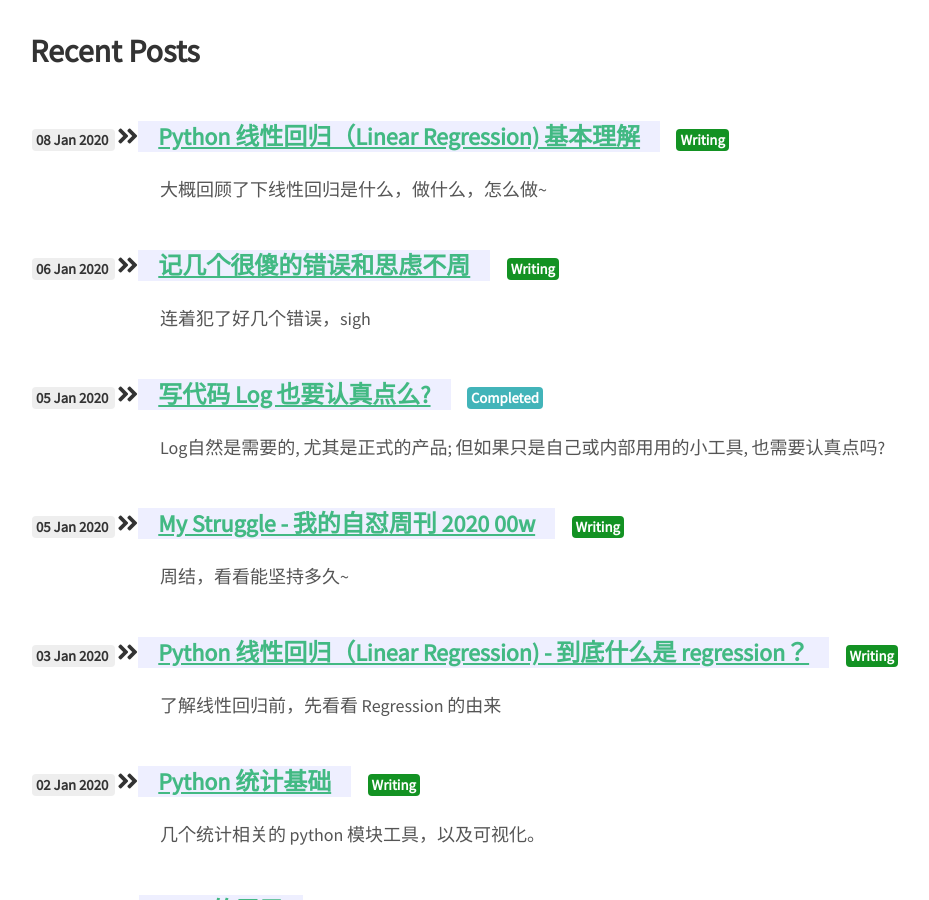
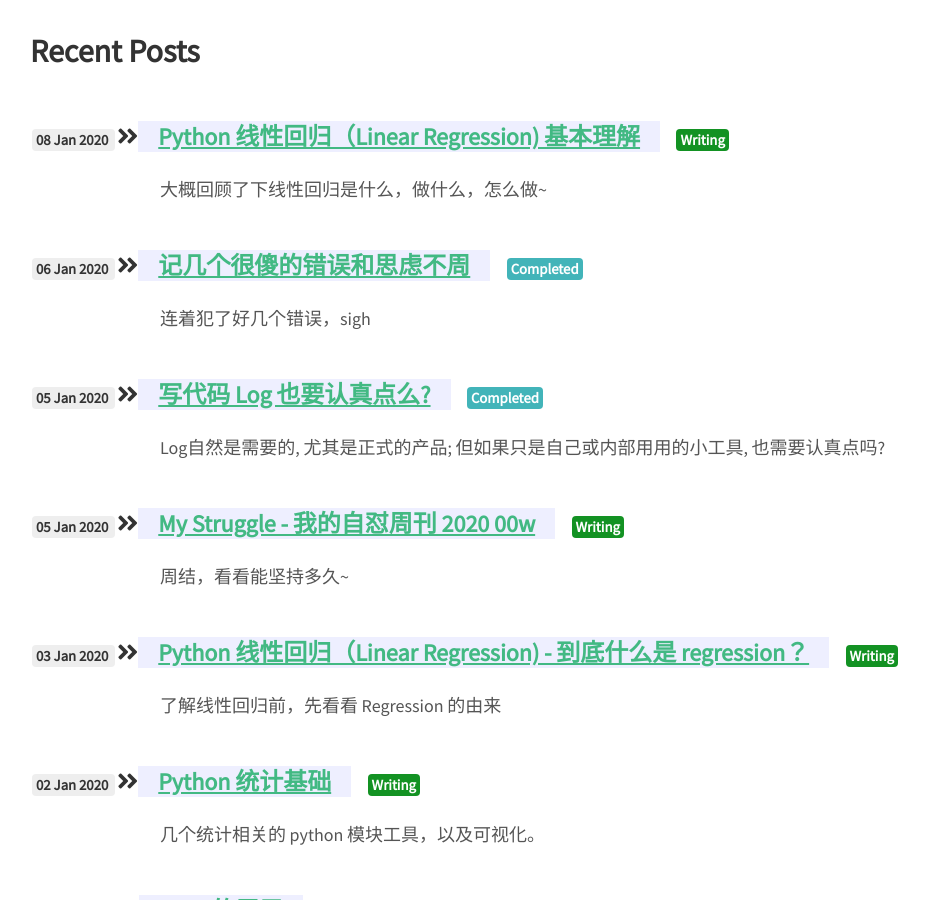
Before and after one commit to bemself/bemself.github.io, a Jekyll site: the page built from index.html, in a window 1280 px wide and 900 px high, scrolled down 943 px. Shown: the whole window, without its empty margins (44-973 px from the left). Built offline with Jekyll 4.4.1, drawn with Linux system fonts in a browser that asks for light colours; nearby versions of some CDN libraries.

Commit message:
add more

```diff
--- a/_posts/2020-01-06-General-silly-issues.md
+++ b/_posts/2020-01-06-General-silly-issues.md
@@ -3,7 +3,7 @@ title: 记几个很傻的错误和思虑不周
 date: 2020-01-06
 edit: 2020-01-06
 layout: post
-status: Writing
+status: Completed
 categories:
   - Python
 tags:
```
Also changed, not shown: other parts of _posts/2020-01-06-General-silly-issues.md (+0 -1 lines).
